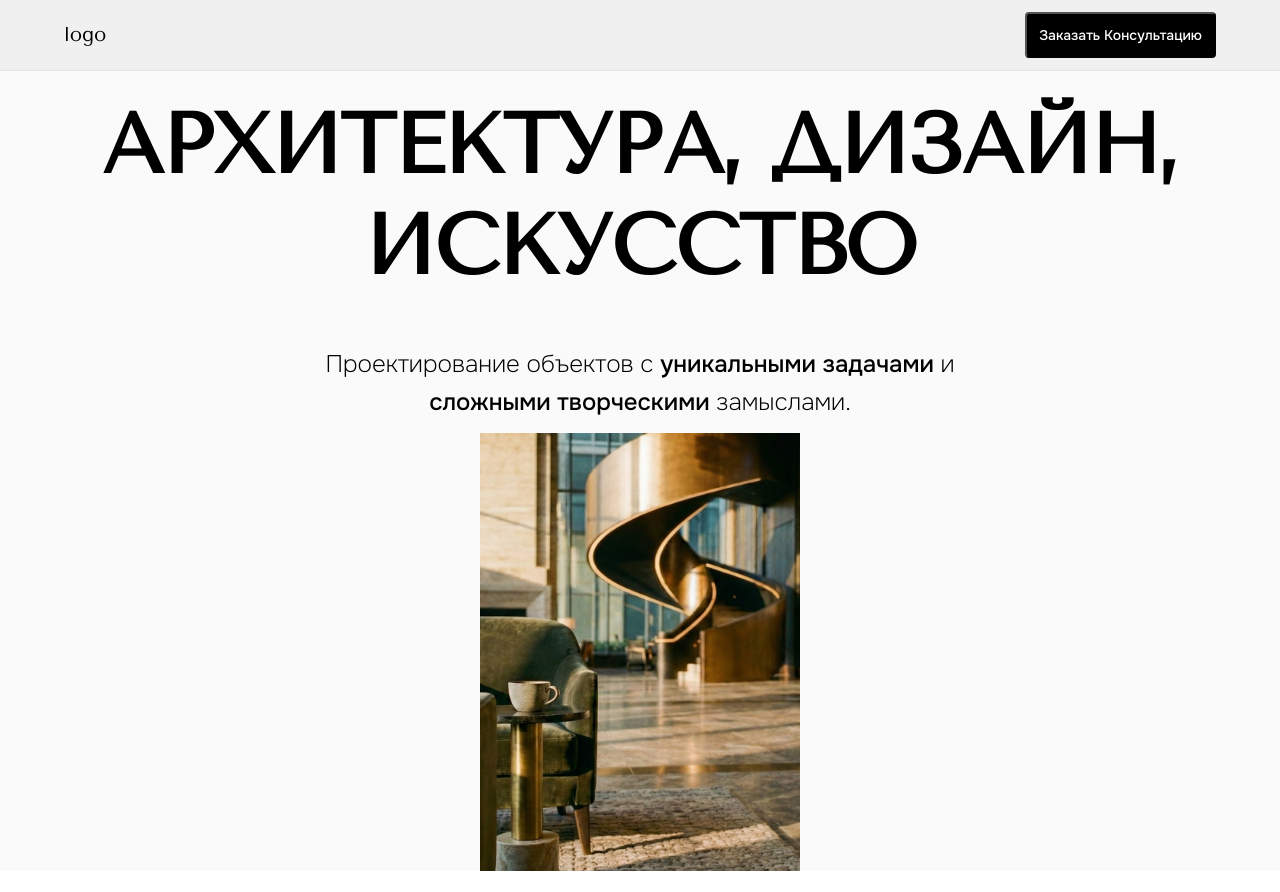
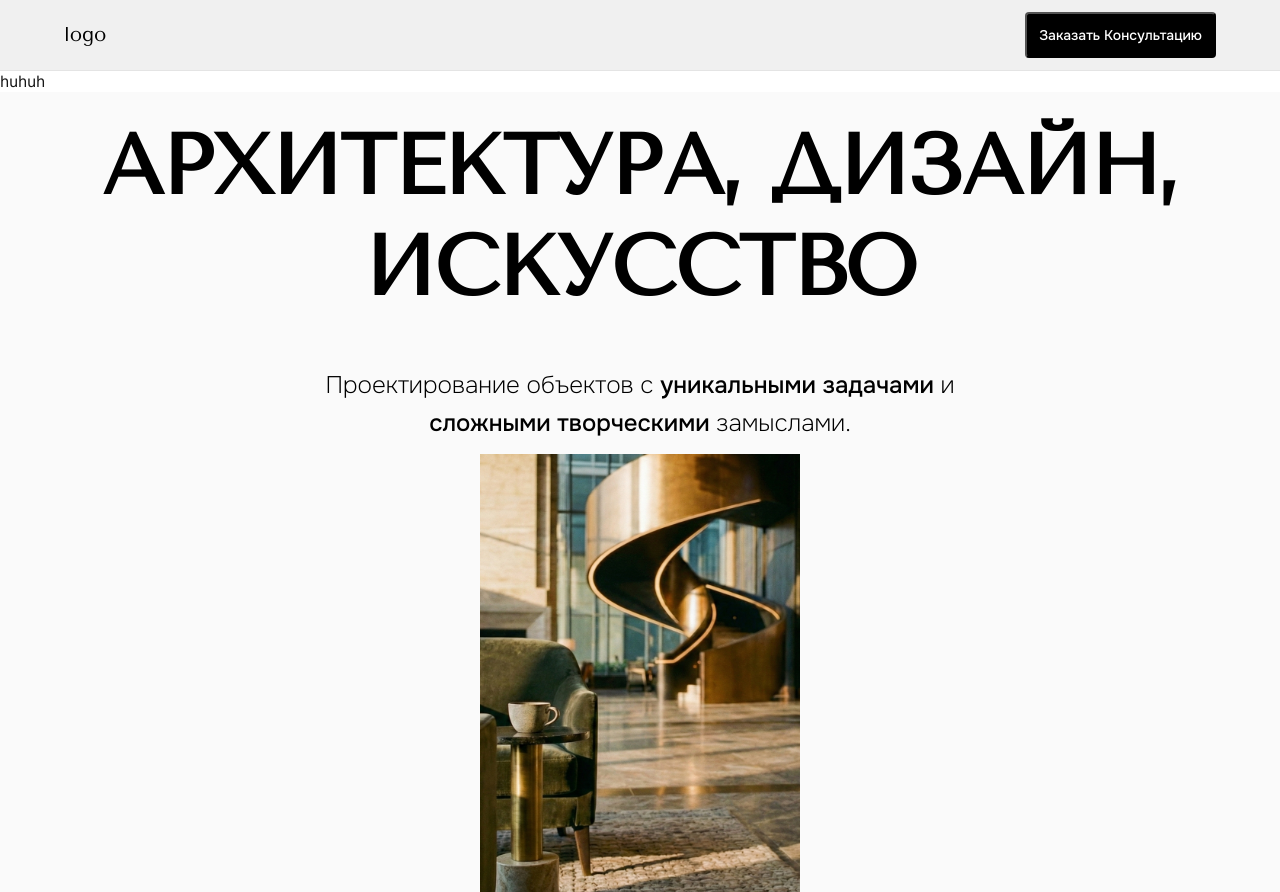
Before and after one commit to andrey-zinoviev-dev/sergey-acrh, a Next.js app: page / in a window 1280 px wide. Before the commit the page ends 871 px from the top, so only its background shows below. Built offline with nearby package versions, Linux system fonts and the light colour scheme.

Commit message:
test commit

```diff
--- a/src/app/page.tsx
+++ b/src/app/page.tsx
@@ -12,6 +12,7 @@ export default function Home() {
   return (
     <div className={styles.page}>
       <Header />
+      huhuh
       <div className={styles.scrollContainer}>
         <main className={styles.main}>
           <Hero />
```
